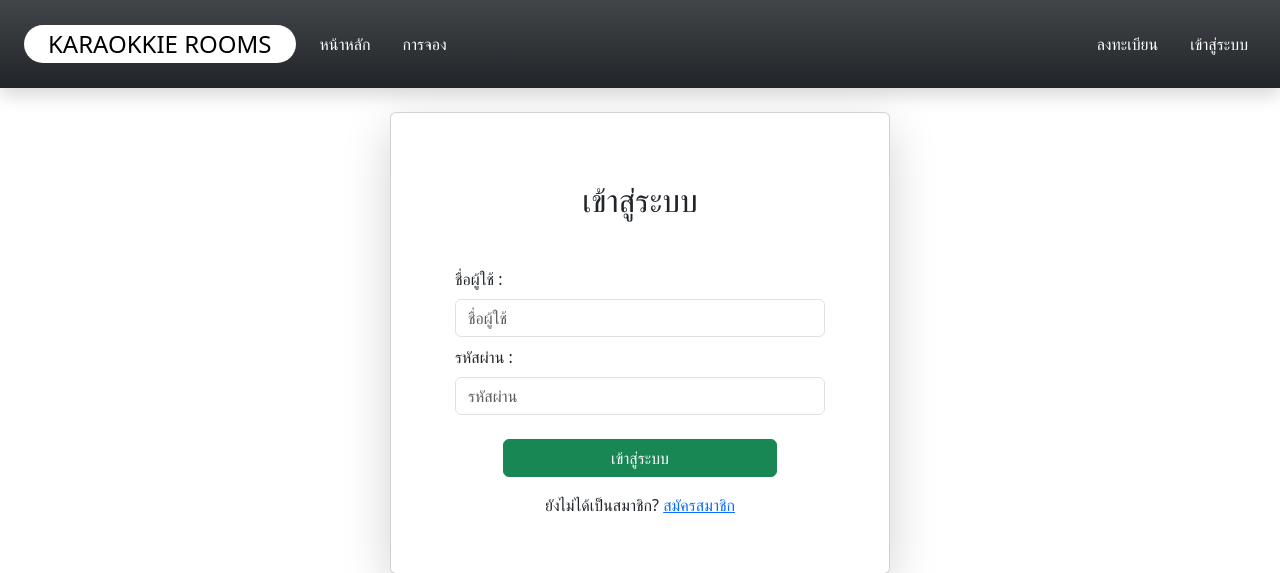
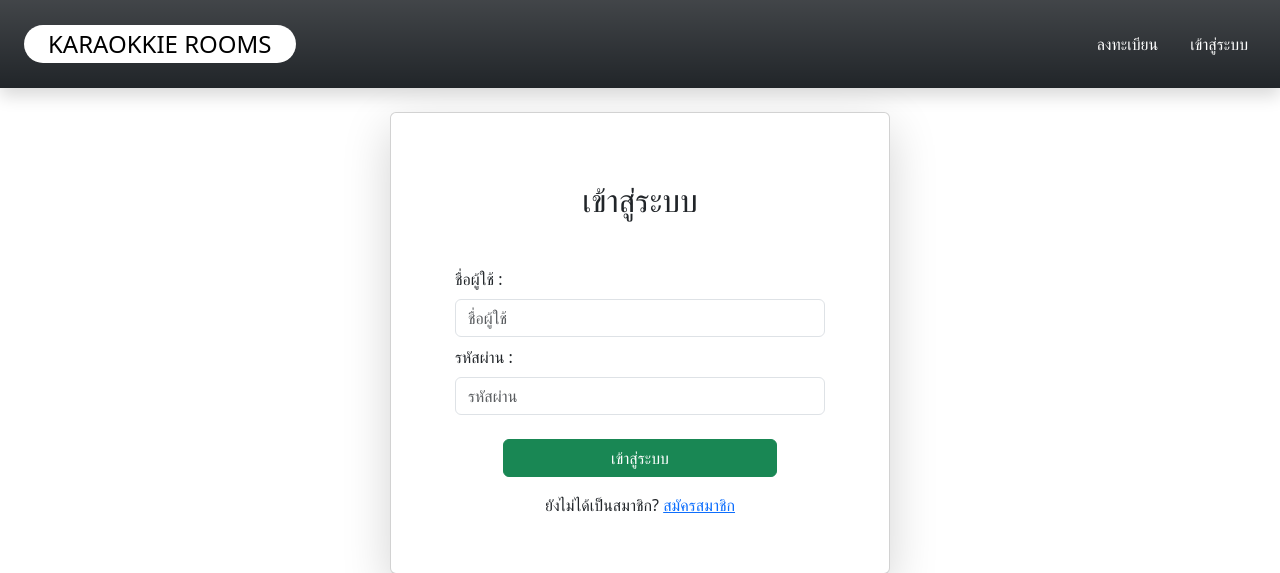
Before and after one commit to Aiya-m/KaraokeBookingService, a Django app: page /karaoke/login/ in a window 1280 px wide. Shown: the top 573 px of the page. Run offline with Django 5.2, Linux system fonts and the light colour scheme; some libraries are stand-ins or nearby versions.

Commit message:
add login condition

```diff
--- a/Karaokie/bookings/templates/base.html
+++ b/Karaokie/bookings/templates/base.html
@@ -24,14 +24,31 @@
                     KARAOKKIE ROOMS
                 </a>
 
+                {% if request.user.is_authenticated %}
                     <ul class="navbar-nav gap-3">
+                        {% if request.user.is_staff %}
                             <li class="nav-item">
                                 <a href="{% url 'customer-home' %}" class="nav-link text-white hover-link">หน้าหลัก</a>
                             </li>
                             <li class="nav-item">
-                        <a href="/" class="nav-link text-white hover-link">การจอง</a>
+                                <a href="{% url 'customer-booking' %}" class="nav-link text-white hover-link">การจอง</a>
                             </li>
+                        {% else %}
+                            <li class="nav-item">
+                                <a href="{% url 'customer-home' %}" class="nav-link text-white hover-link">หน้าหลัก</a>
+                            </li>
+                            <li class="nav-item">
+                                <a href="{% url 'customer-booking' %}" class="nav-link text-white hover-link">รายการการจอง</a>
+                            </li>
+                            <li class="nav-item">
+                                <a href="{% url 'customer-booking' %}" class="nav-link text-white hover-link">เช็คอิน-เช็คเอาท์</a>
+                            </li>
+                            <li class="nav-item">
+                                <a href="{% url 'customer-booking' %}" class="nav-link text-white hover-link">ข้อมูลห้อง-บริการ</a>
+                            </li>
+                        {% endif %}
                     </ul>
+                {% endif %}
             </div>
 
             <div>
```
Lines whose indentation alone changed are shown as unchanged.
